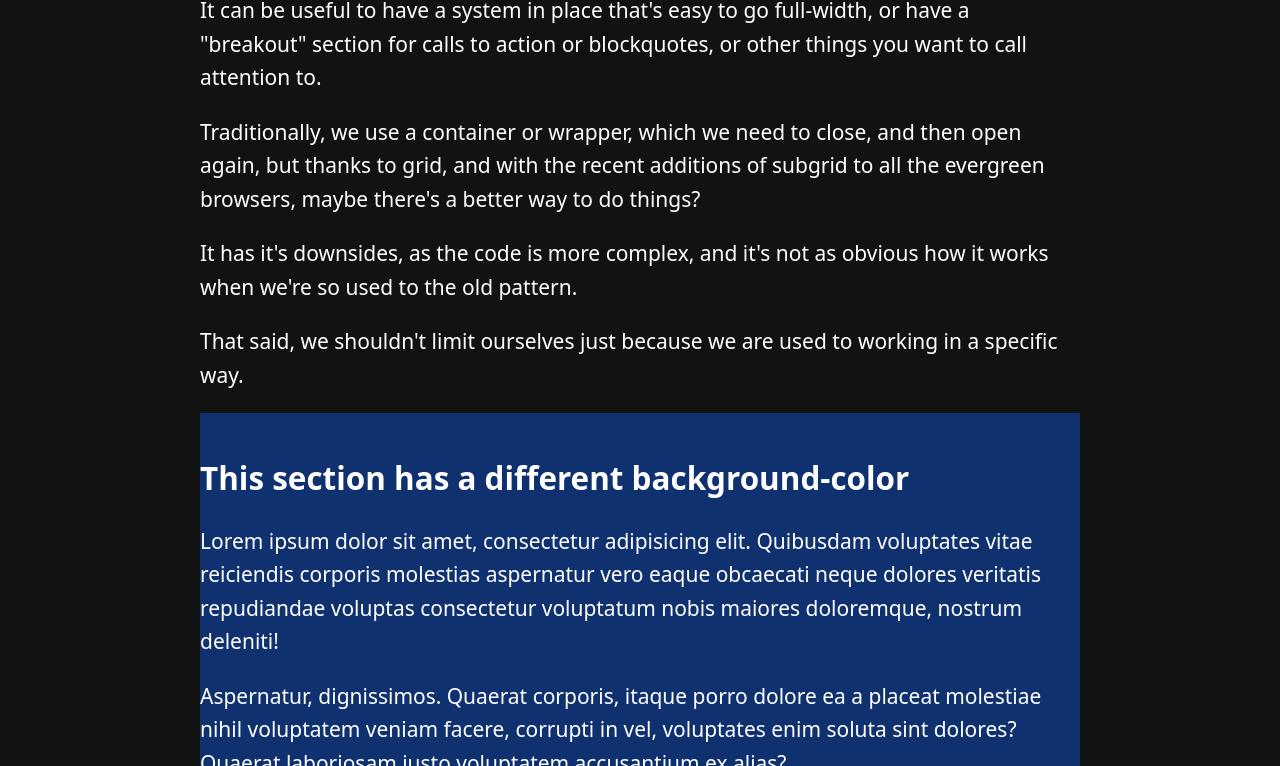
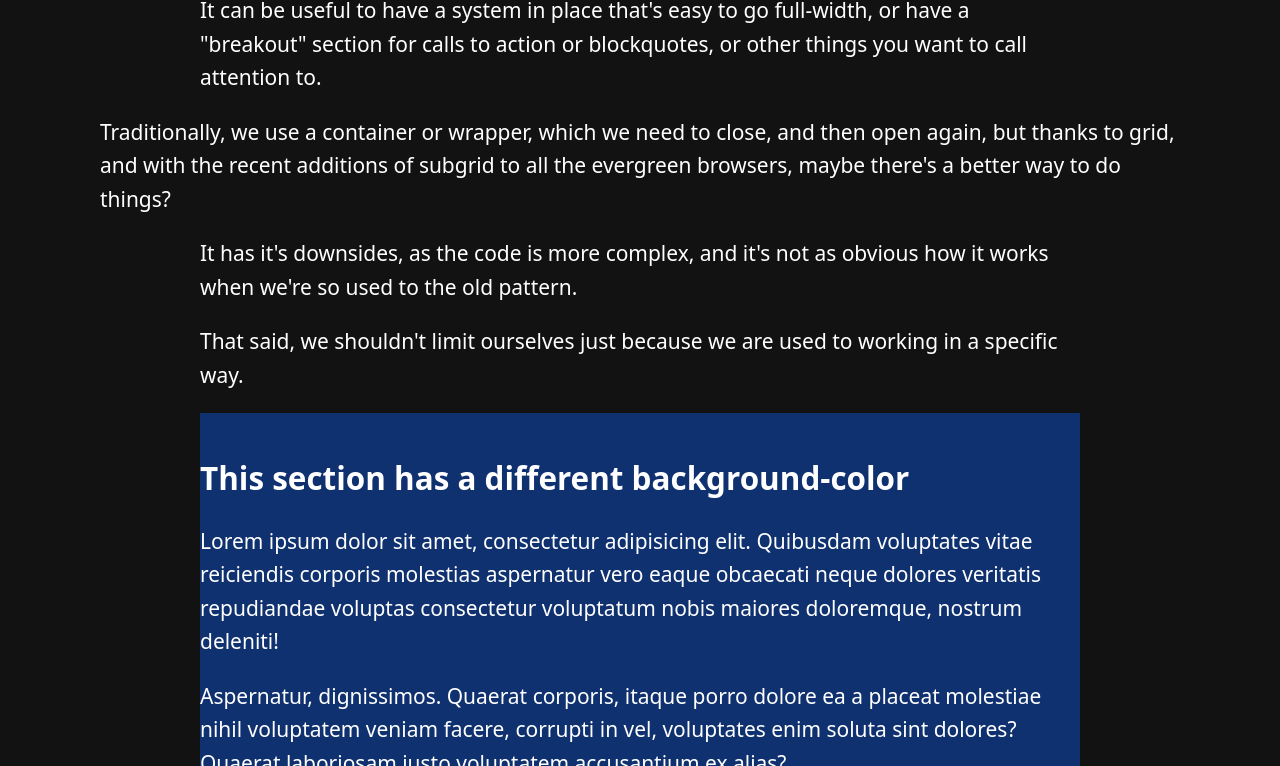
Before and after one commit to Annie-Huang/use-grid-instead-of-containers, a website: page index.html in a window 1280 px wide. Shown: the part 334-1100 px from the top of the page. Drawn offline with Linux system fonts and the light colour scheme.

Commit message:
Test .breakout class and it work!

```diff
--- a/index.html
+++ b/index.html
@@ -83,7 +83,7 @@
         or have a "breakout" section for calls to action or blockquotes, or
         other things you want to call attention to.
       </p>
-      <p>
+      <p class="breakout">
         Traditionally, we use a container or wrapper, which we need to close,
         and then open again, but thanks to grid, and with the recent additions
         of subgrid to all the evergreen browsers, maybe there's a better way to
--- a/style.css
+++ b/style.css
@@ -8,6 +8,10 @@
 
 .content-grid > * {
   grid-column: content; /* refer to content-start to content-end */
+}
+
+.content-grid > .breakout {
+  grid-column: breakout; /* refer to content-start to content-end */
 }
 
 :root {
```
